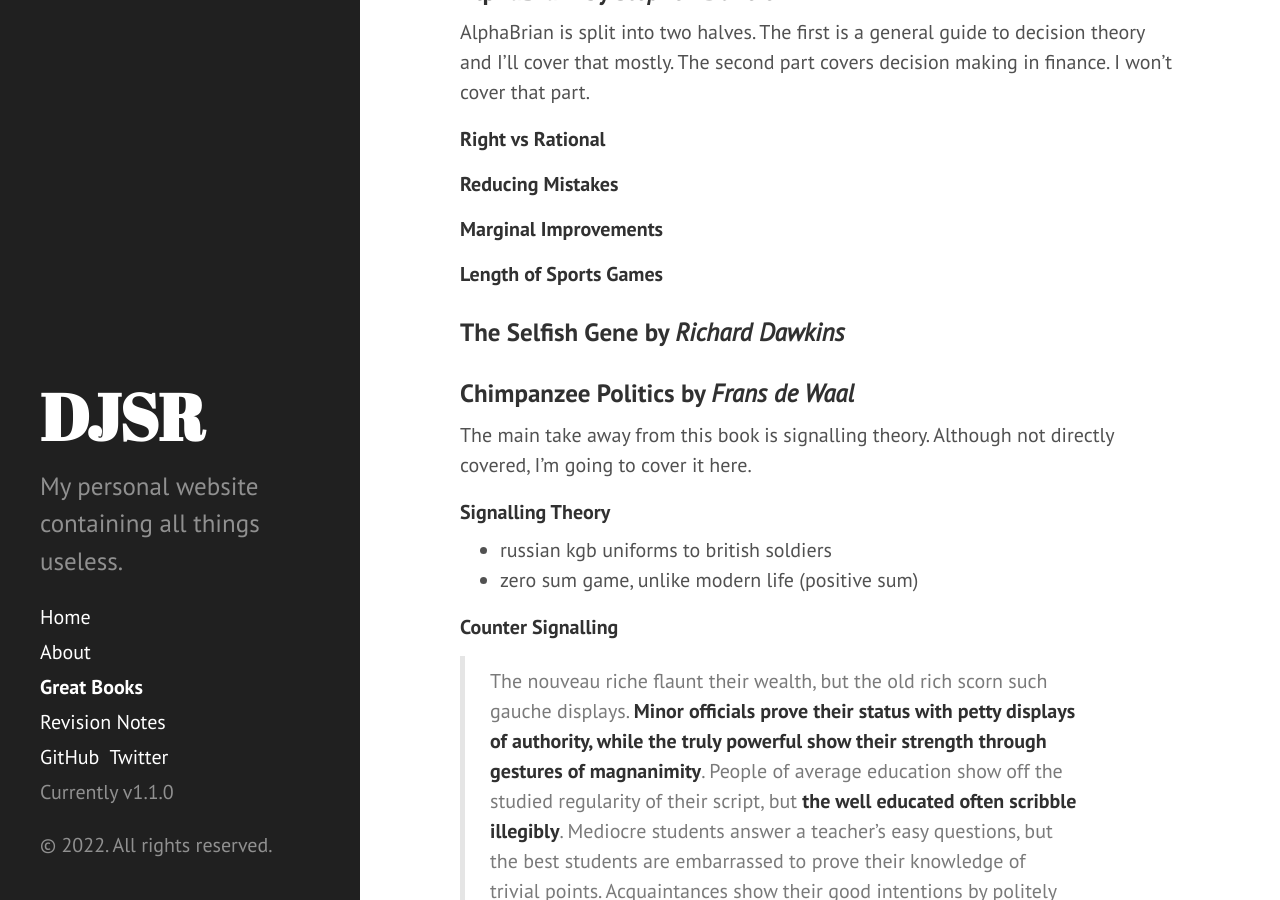
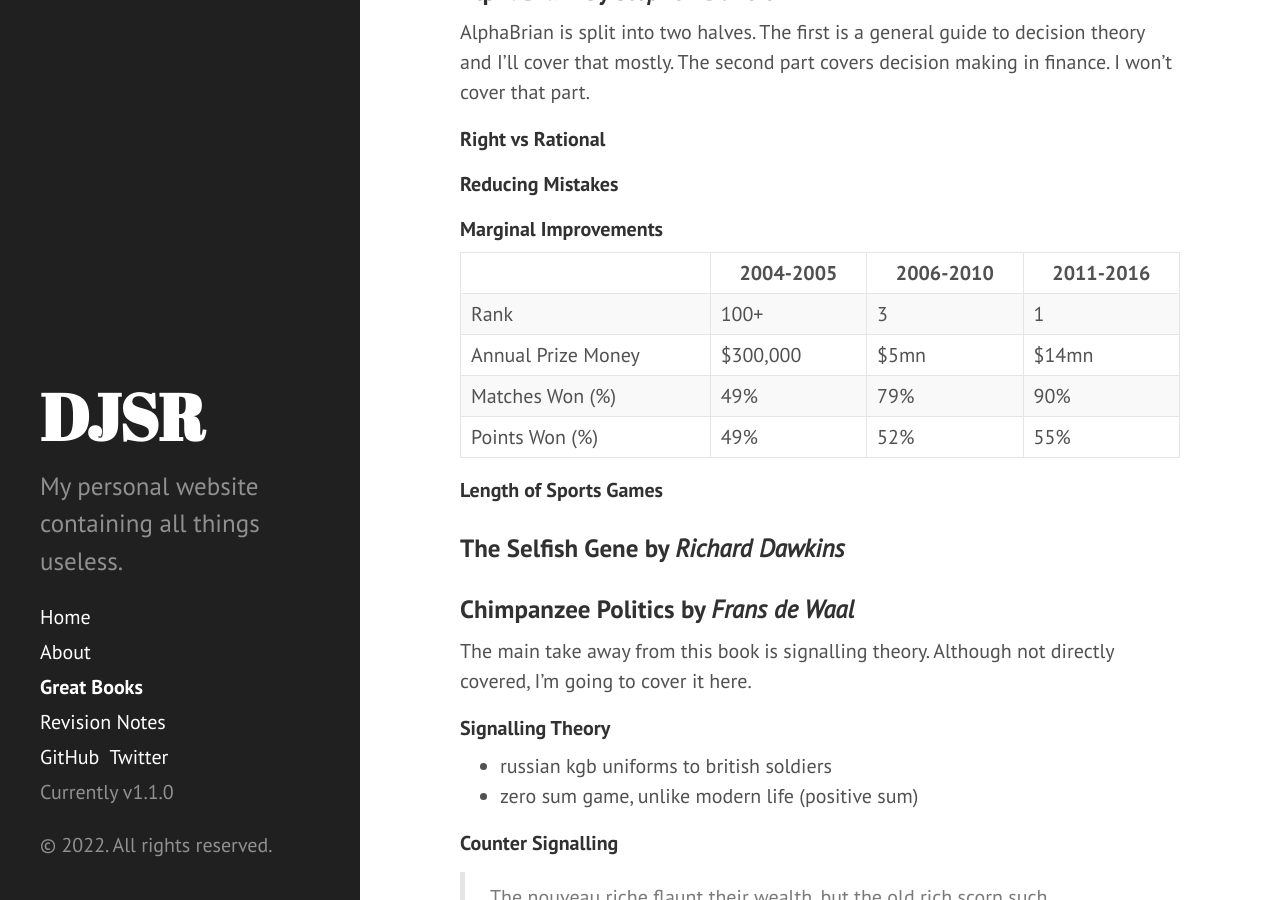
Before and after one commit to dansomrob/dansomrob.github.io, a Jekyll site: the page built from books.md, in a window 1280 px wide and 900 px high, scrolled down 373 px. Built offline with Jekyll 4.4.1, drawn with Linux system fonts in a browser that asks for light colours.

Commit message:
Update books.md

```diff
--- a/books.md
+++ b/books.md
@@ -17,6 +17,14 @@ AlphaBrian is split into two halves. The first is a general guide to decision th
 #### Reducing Mistakes
 
 #### Marginal Improvements
+
+| |2004-2005|2006-2010|2011-2016|
+|---|---|---|---|
+|Rank|100+|3|1|
+|Annual Prize Money|$300,000|$5mn|$14mn|
+|Matches Won (%)|49%|79%|90%|
+|Points Won (%)|49%|52%|55%|
+
 
 #### Length of Sports Games
 
```
